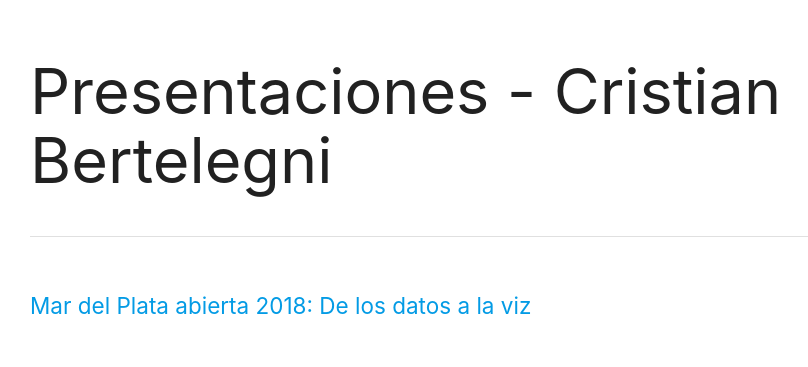
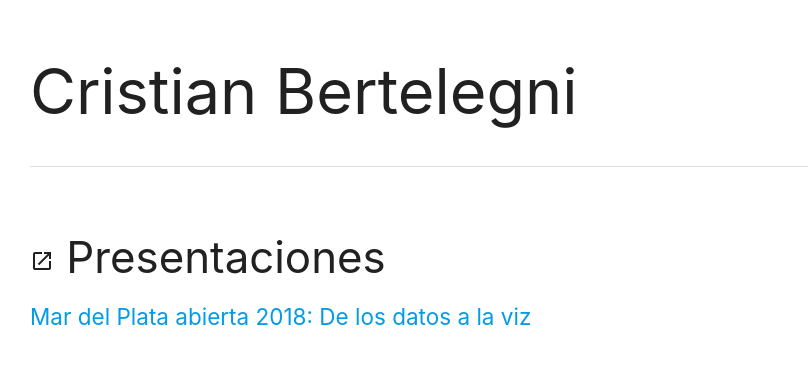
Before and after one commit to cbertelegni/presentaciones, a plain HTML site: page index.html in a window 1280 px wide. Shown: the whole page, without its empty margins (162-970 px from the left). Drawn offline with nearby package versions, Linux system fonts and the light colour scheme.

Commit message:
Update 2018-05-09T21:27:41.558Z

```diff
--- a/index.html
+++ b/index.html
@@ -2,7 +2,7 @@
 <html lang="en">
     <head>
         <meta charset="utf-8">
-        <title>Mar del Plata abierta 2018 - De los datos a la viz</title>
+        <title>Cristian Bertelegni - news app developer</title>
         <meta name="description" content="Mar del Plata abierta 2018">
         <meta name="author" content="Cristian Bertelegni">
         <meta name="apple-mobile-web-app-capable" content="yes" />
@@ -10,12 +10,17 @@
         <meta name="viewport" content="width=device-width, initial-scale=1.0, maximum-scale=1.0, user-scalable=no, minimal-ui">
         <!-- Compiled and minified CSS -->
         <link rel="stylesheet" href="https://cdnjs.cloudflare.com/ajax/libs/materialize/1.0.0-beta/css/materialize.min.css">
+        <link href="https://fonts.googleapis.com/icon?family=Material+Icons" rel="stylesheet">
 
         <!-- Compiled and minified JavaScript -->
         <script src="https://cdnjs.cloudflare.com/ajax/libs/materialize/1.0.0-beta/js/materialize.min.js"></script>
         <style type="text/css">
+
             ul li {
                 font-size: 1.5em;
+            }
+            ul li i {
+                margin-right: 10px;
             }
         </style>
     </head>
@@ -24,12 +29,13 @@
       <div class="container">
         <!-- Page Content goes here -->
         <div class="section">
-            <h1>Presentaciones - Cristian Bertelegni</h1>
+            <h1>Cristian Bertelegni</h1>
         </div>
         <div class="divider"></div>
         <br>
         <div class="section">
-            <ul>
+            <h3><i class="material-icons">launch</i> Presentaciones</h3>
+            <ul class="">
                 <li><a href="mardelplata-abierta-2018/">Mar del Plata abierta 2018: De los datos a la viz</a></li>
             </ul>
         </div>
```
